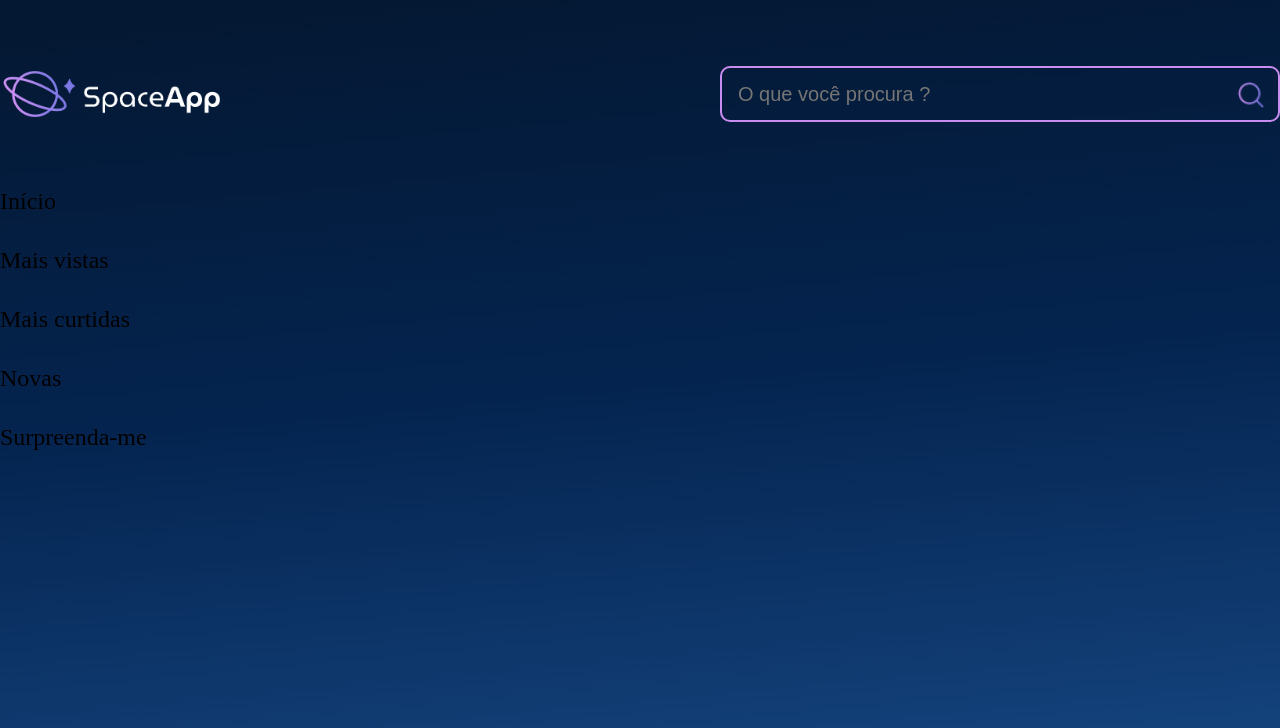
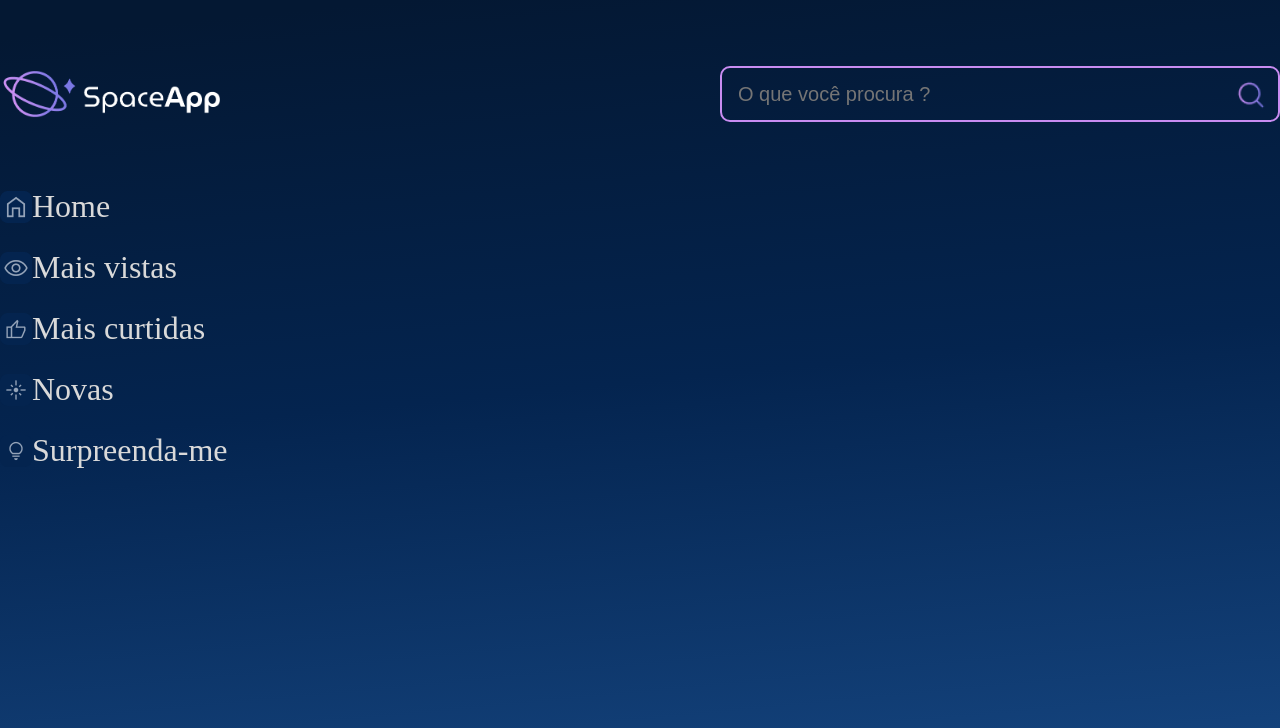
Before and after one commit to danielcoosta1/Space-app, a React (Vite) app: page / in a window 1280 px wide. Shown: the top 728 px of the page. Built offline with nearby package versions, Linux system fonts and the light colour scheme.

Commit message:
melhorando a estilização da barra lateral com componentes e props

```diff
--- a/src/components/BarraLateral/index.jsx
+++ b/src/components/BarraLateral/index.jsx
@@ -1,45 +1,51 @@
-import {
-  AsideEstilizado,
-  NavEstilizado,
-  ListaEstilizada,
-  ItemListaEstilizado,
-} from "./styles";
+import { AsideEstilizado, NavEstilizado, ListaEstilizada } from "./styles";
 
-// import homeInativo from "/icones/home-inativo.png";
-// import homeAtivo from "/icones/home-ativo.png";
+import ItemNavegacao from "../ItemNavegacao";
 
-// import maisVistasInativo from "/icones/mais-vistas-inativo.png";
-// import maisVistasAtivo from "/icones/mais-vistas-ativo.png";
+import homeInativo from "/icones/home-inativo.png";
+import homeAtivo from "/icones/home-ativo.png";
 
-// import maisCurtidasInativo from "/icones/mais-curtidas-inativo.png";
-// import maisCurtidasAtivo from "/icones/mais-curtidas-ativo.png";
+import maisVistasInativo from "/icones/mais-vistas-inativo.png";
+import maisVistasAtivo from "/icones/mais-vistas-ativo.png";
 
-// import novasInativo from "/icones/novas-inativo.png";
-// import novasAtivo from "/icones/novas-ativo.png";
+import maisCurtidasInativo from "/icones/mais-curtidas-inativo.png";
+import maisCurtidasAtivo from "/icones/mais-curtidas-ativo.png";
 
-// import surpreendaMeInativo from "/icones/surpreenda-me-inativo.png";
-// import surpreendaMeAtivo from "/icones/surpreenda-me-ativo.png";
+import novasInativo from "/icones/novas-inativo.png";
+import novasAtivo from "/icones/novas-ativo.png";
+
+import surpreendaMeInativo from "/icones/surpreenda-me-inativo.png";
+import surpreendaMeAtivo from "/icones/surpreenda-me-ativo.png";
 
 const BarraLateral = () => {
   return (
     <AsideEstilizado>
       <NavEstilizado>
         <ListaEstilizada>
-          <ItemListaEstilizado>
-            <a>Início</a>
-          </ItemListaEstilizado>
-          <ItemListaEstilizado>
-            <a>Mais vistas</a>
-          </ItemListaEstilizado>
-          <ItemListaEstilizado>
-            <a>Mais curtidas</a>
-          </ItemListaEstilizado>
-          <ItemListaEstilizado>
-            <a>Novas</a>
-          </ItemListaEstilizado>
-          <ItemListaEstilizado>
-            <a>Surpreenda-me</a>
-          </ItemListaEstilizado>
+          <ItemNavegacao $bgAtivo={homeAtivo} $bgInativo={homeInativo} ativo>
+            Home
+          </ItemNavegacao>
+          <ItemNavegacao
+            $bgAtivo={maisVistasAtivo}
+            $bgInativo={maisVistasInativo}
+          >
+            Mais vistas
+          </ItemNavegacao>
+          <ItemNavegacao
+            $bgAtivo={maisCurtidasAtivo}
+            $bgInativo={maisCurtidasInativo}
+          >
+            Mais curtidas
+          </ItemNavegacao>
+          <ItemNavegacao $bgAtivo={novasAtivo} $bgInativo={novasInativo} ativo>
+            Novas
+          </ItemNavegacao>
+          <ItemNavegacao
+            $bgAtivo={surpreendaMeAtivo}
+            $bgInativo={surpreendaMeInativo}
+          >
+            Surpreenda-me
+          </ItemNavegacao>
         </ListaEstilizada>
       </NavEstilizado>
     </AsideEstilizado>
--- a/src/components/BarraLateral/styles.js
+++ b/src/components/BarraLateral/styles.js
@@ -1,18 +1,23 @@
 import styled from "styled-components";
 
-const AsideEstilizado = styled.aside``;
+const AsideEstilizado = styled.aside`
+  width: 18rem;
+`;
 
-const NavEstilizado = styled.nav``;
+const NavEstilizado = styled.nav`
+`;
 
 const ListaEstilizada = styled.ul`
   list-style: none;
-  font-size: 1.5rem;
+  font-size: 2rem;
+  color:#D9D9D9;
+
+
+
   display: flex;
   flex-direction: column;
-  gap: 2rem;
-  width: 14rem;
+  gap: 1.5rem;
+
 `;
 
-const ItemListaEstilizado = styled.li``;
-
-export { AsideEstilizado, NavEstilizado, ListaEstilizada, ItemListaEstilizado };
+export { AsideEstilizado, NavEstilizado, ListaEstilizada };
--- /dev/null
+++ b/src/components/ItemNavegacao/index.jsx
@@ -0,0 +1,21 @@
+import { ItemListaEstilizado } from "./styles";
+
+import { useState } from "react";
+
+const ItemNavegacao = ({ children, $bgAtivo, $bgInativo }) => {
+  const [ativo, setAtivo] = useState(false);
+
+  const handleClick = (ativo) => {
+    ativo = !ativo;
+    setAtivo(ativo);
+  };
+
+  return (
+    <ItemListaEstilizado>
+      <img src={ativo ? $bgAtivo : $bgInativo} />
+      <a onClick={handleClick}>{children}</a>
+    </ItemListaEstilizado>
+  );
+};
+
+export default ItemNavegacao;
--- /dev/null
+++ b/src/components/ItemNavegacao/styles.js
@@ -0,0 +1,12 @@
+import styled from "styled-components";
+
+const ItemListaEstilizado = styled.li`
+  display: flex;
+  align-items: center;
+
+  a {
+    cursor: pointer;
+  }
+`;
+
+export { ItemListaEstilizado };
```
